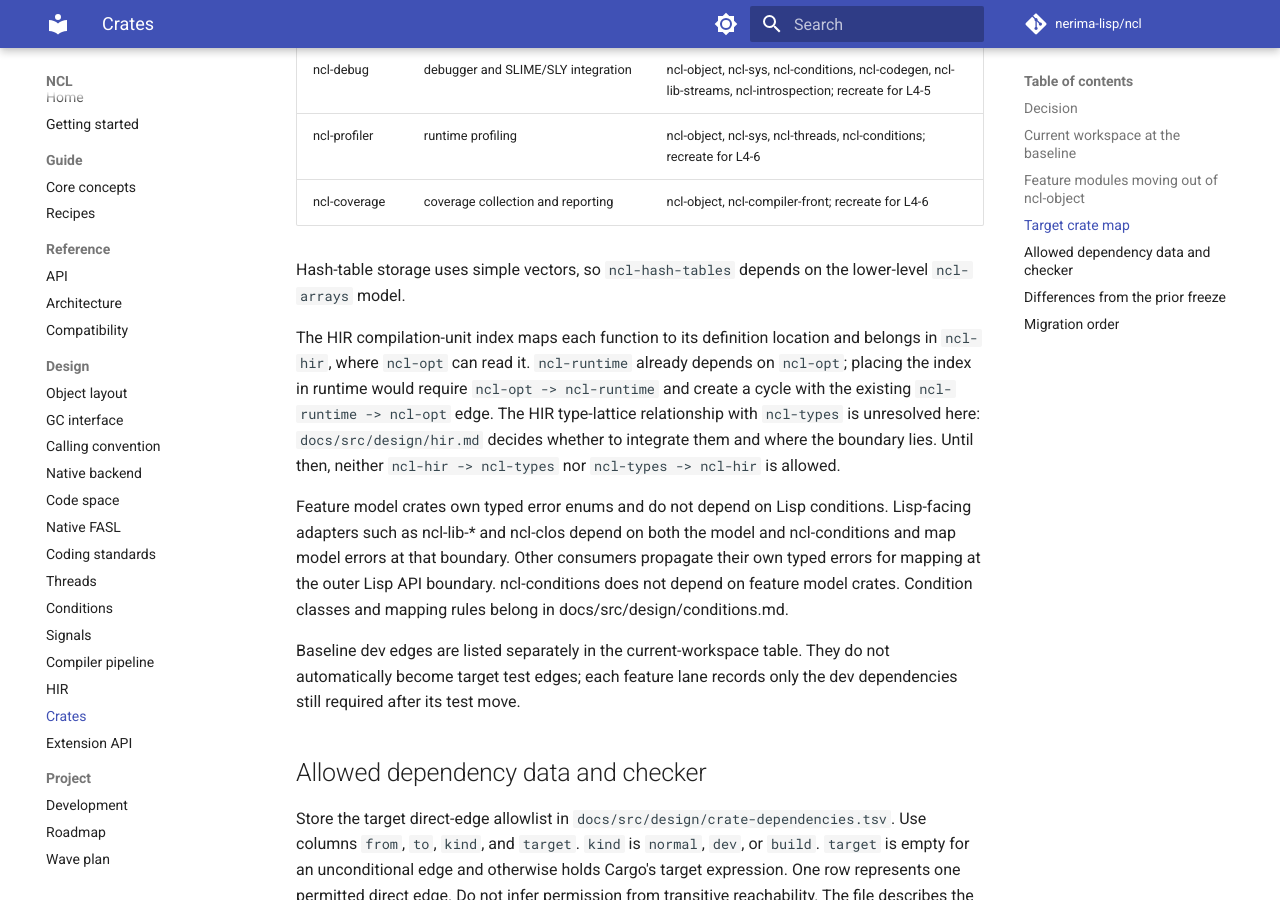
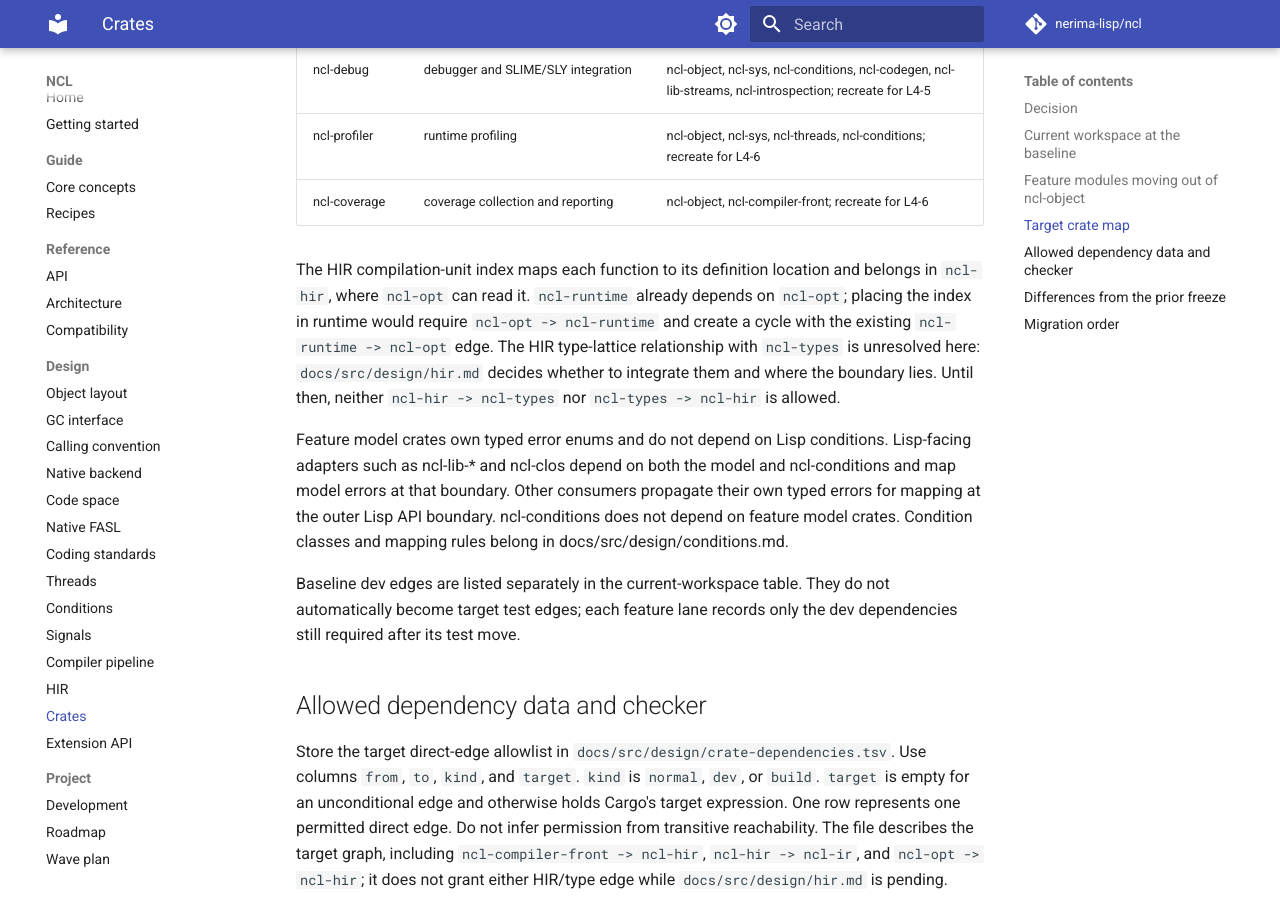
Before and after one commit to nerima-lisp/ncl, an MkDocs documentation site: the page built from docs/src/design/crates.md, in a window 1280 px wide and 900 px high, scrolled down 9139 px. Built offline with MkDocs 1.6.1 and Material for MkDocs 9.7.7, drawn with Linux system fonts in a browser that asks for light colours; comment, search, counter and statistics services are not loaded; some of the changed text lies outside the part shown.

Commit message:
refactor(hash-tables): use kernel simple-vector primitives
Hash-table storage uses simple vectors as representation primitives. Calling ncl-object directly keeps ncl-hash-tables independent of the CLHS array model.

```diff
--- a/docs/src/design/crates.md
+++ b/docs/src/design/crates.md
@@ -83,7 +83,7 @@
 | ncl-sys | operating-system ABI, memory, threads, platform calls, and signal-recovery trampoline | none |
 | ncl-object | Word, layout and tags, classification, heap API, roots, ThreadContext, Runtime registries | ncl-sys |
 | ncl-arrays | CLHS array and vector model, rank, element type, displacement, adjustment, storage | ncl-object |
-| ncl-hash-tables | CLHS hash-table model, test function, weakness, rehashing and lookup | ncl-object, ncl-arrays |
+| ncl-hash-tables | CLHS hash-table model, test function, weakness, rehashing and lookup | ncl-object |
 | ncl-packages | CLHS package model, symbol membership, export, import, shadowing and use-list | ncl-object, ncl-hash-tables |
 | ncl-streams | CLHS stream state, element type, direction, file and character stream model | ncl-object, ncl-sys |
 | ncl-structures | CLHS structure layout, construction, slot access and mutation | ncl-object |
@@ -128,8 +128,6 @@
 | ncl-debug | debugger and SLIME/SLY integration | ncl-object, ncl-sys, ncl-conditions, ncl-codegen, ncl-lib-streams, ncl-introspection; recreate for L4-5 |
 | ncl-profiler | runtime profiling | ncl-object, ncl-sys, ncl-threads, ncl-conditions; recreate for L4-6 |
 | ncl-coverage | coverage collection and reporting | ncl-object, ncl-compiler-front; recreate for L4-6 |
-
-Hash-table storage uses simple vectors, so `ncl-hash-tables` depends on the lower-level `ncl-arrays` model.
 
 The HIR compilation-unit index maps each function to its definition location and belongs in `ncl-hir`, where `ncl-opt` can read it. `ncl-runtime` already depends on `ncl-opt`; placing the index in runtime would require `ncl-opt -> ncl-runtime` and create a cycle with the existing `ncl-runtime -> ncl-opt` edge. The HIR type-lattice relationship with `ncl-types` is unresolved here: `docs/src/design/hir.md` decides whether to integrate them and where the boundary lies. Until then, neither `ncl-hir -> ncl-types` nor `ncl-types -> ncl-hir` is allowed.
 
```
Also changed, not shown: 3 other files.
